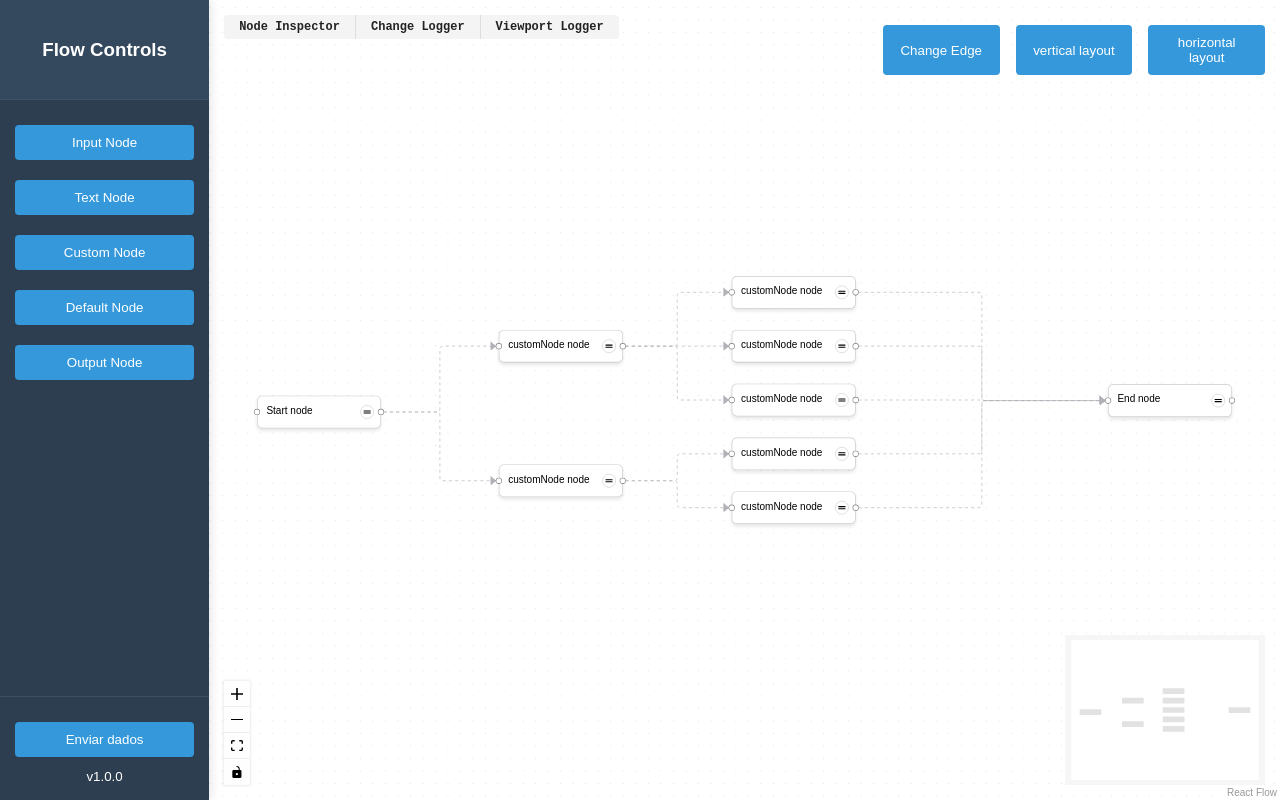
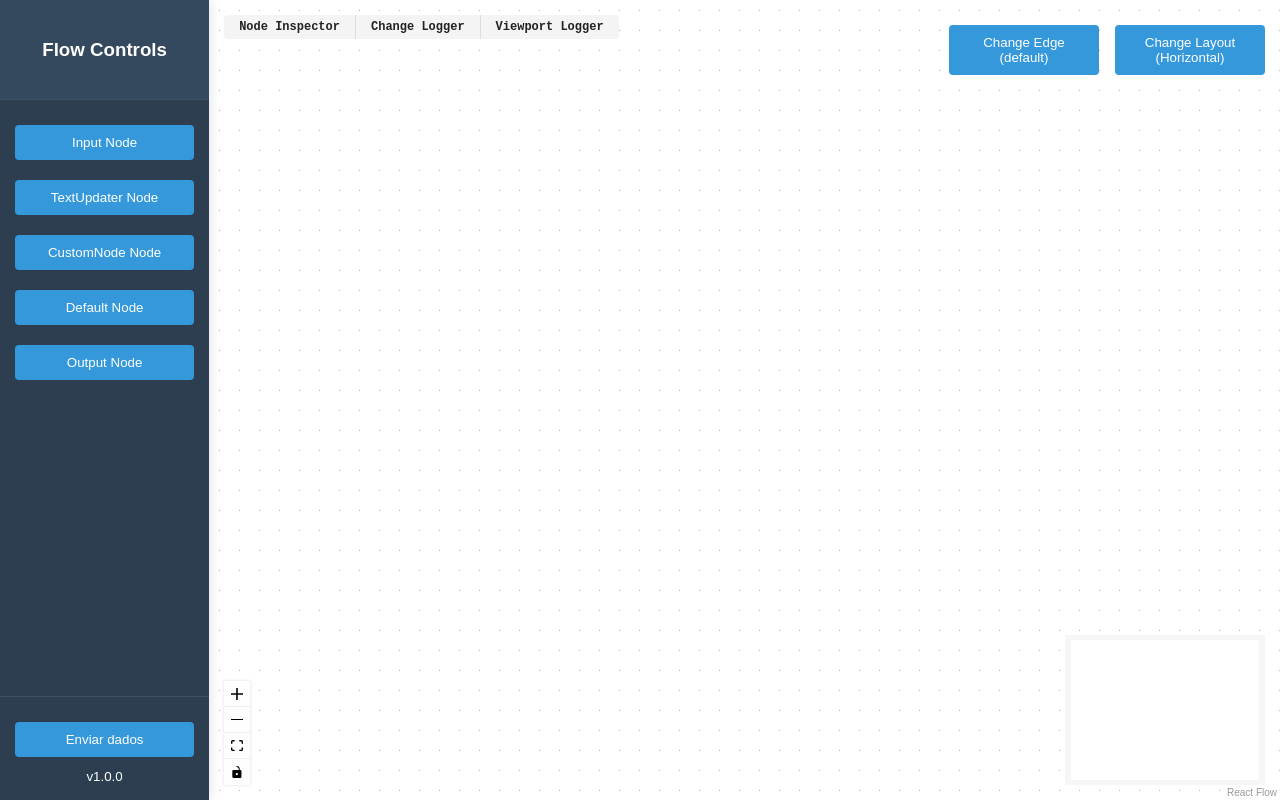
Before and after one commit to AlanAlvesOliveira/react-flow-app, a React (Vite) app: page / in a window 1280 px wide. Built offline with nearby package versions, Linux system fonts and the light colour scheme.

Commit message:
correção bugs 2

```diff
--- a/src/components/Flow.jsx
+++ b/src/components/Flow.jsx
@@ -120,7 +120,7 @@ export default function Flow() {
         );
 
         applyLayout(layoutedNodes, layoutedEdges);
-    }, [nodes, edges, setDirection, applyLayout]);
+    }, [nodes, edges, direction, setDirection, applyLayout]);
 
 
     const changeEdge = useCallback(() => {
@@ -140,6 +140,9 @@ export default function Flow() {
             },
         })));
     }, [edgeType, edges, setEdges, setEdgeType]);
+
+
+    const directionButton = direction === 'TB' ? { value: 'LR', label: 'Vertical' } : { value: 'TB', label: 'Horizontal' };
 
     return (
         <div id='app'>
@@ -164,14 +167,12 @@ export default function Flow() {
                 <MiniMap zoomable pannable />
                 <Panel position="top-right">
                     <div style={{ display: 'flex', gap: '1em' }}>
-                        <button className="btn" onClick={() => changeEdge()}>
-                            Change Edge
+                        <button type='button' className="btn btn-change" onClick={() => changeEdge()}>
+                            Change Edge ({edgeType})
                         </button>
-                        <button className="btn" onClick={() => onLayout('TB')}>
-                            vertical layout
-                        </button>
-                        <button className="btn" onClick={() => onLayout('LR')}>
-                            horizontal layout
+
+                        <button type='button' className="btn btn-change" onClick={() => onLayout(directionButton.value)}>
+                            Change Layout ({directionButton.label})
                         </button>
                     </div>
                 </Panel>
--- a/src/components/SideBar.jsx
+++ b/src/components/SideBar.jsx
@@ -8,7 +8,8 @@ export default function SideBar() {
 
 
     const reactFlowInstance = useReactFlow();
-    const { direction, setTypeComponent } = useContext(FlowContext);
+    const context = useContext(FlowContext);
+    const { direction, setTypeComponent } = context;
 
     const onDragStart = (event, nodeType) => {
 
@@ -23,16 +24,15 @@ export default function SideBar() {
     };
 
     const onClick = useCallback((type) => {
-
         const newNode = createNewNode(type, null, direction);
         reactFlowInstance.addNodes(newNode);
-    }, [reactFlowInstance]);
+    }, [reactFlowInstance, direction]);
 
     const handleEnviar = () => {
-        console.log(reactFlowInstance.getNodes());
-        console.log(reactFlowInstance.getEdges());
+        console.log(context);
     }
 
+    const nodeTypes = ['input', 'textUpdater', 'customNode', 'default', 'output'];
 
     return (
 
@@ -41,50 +41,18 @@ export default function SideBar() {
                 <h3>Flow Controls</h3>
             </div>
             <div className="sidebar-content">
-
-
-                <button
-                    className="btn"
-                    onClick={() => onClick('input')}
-                    onDragStart={(e) => onDragStart(e, 'input')}
-                    draggable
-                >
-                    Input Node
-                </button>
-                <button
-                    className="btn"
-                    onClick={() => onClick('textUpdater')}
-                    onDragStart={(e) => onDragStart(e, 'textUpdater')}
-                    draggable
-                >
-                    Text Node
-                </button>
-
-                <button
-                    className="btn"
-                    onClick={() => onClick('customNode')}
-                    onDragStart={(e) => onDragStart(e, 'customNode')}
-                    draggable
-                >
-                    Custom Node
-                </button>
-                <button
-                    className="btn"
-                    onClick={() => onClick('default')}
-                    onDragStart={(e) => onDragStart(e, 'default')}
-                    draggable
-                >
-                    Default Node
-                </button>
-
-                <button
-                    className="btn"
-                    onClick={() => onClick('output')}
-                    onDragStart={(e) => onDragStart(e, 'output')}
-                    draggable
-                >
-                    Output Node
-                </button>
+                {nodeTypes.map((type) => (
+                    <button
+                        key={type}
+                        className="btn"
+                        onClick={() => onClick(type)}
+                        onDragStart={(e) => onDragStart(e, type)}
+                        onDragEnd={onDragEnd}
+                        draggable
+                    >
+                        {type.charAt(0).toUpperCase() + type.slice(1)} Node
+                    </button>
+                ))}
             </div>
             <div className="sidebar-footer">
                 <button
--- a/src/contexts/flow-context.jsx
+++ b/src/contexts/flow-context.jsx
@@ -2,91 +2,78 @@ import { createContext, useMemo, useReducer } from "react";
 import { dataFlow } from "../data/mockDataFlow";
 
 export const FlowContext = createContext({
-    // Estado inicial
+    //flow
     nodes: [],
     edges: [],
     selectedNode: undefined,
+    //view
     direction: 'LR',
     edgeType: 'default',
+    //dnd
     typeComponent: null,
 
 
-    // Ações
+    //actions=>flow
     setNodes: (nodes) => { },
     setEdges: (edges) => { },
     setSelectedNode: (node) => { },
-    setEdgeType: (edgeType) => { },
     updateNode: (node) => { },
     deleteNode: (nodeId) => { },
     applyLayout: (nodes, edges, direction) => { },
+    //actions=>view
+    setDirection: (direction) => { },
+    setEdgeType: (edgeType) => { },
+    //actions=>dnd
     setTypeComponent: (type) => { },
-    setDirection: (direction) => { }
 });
 
 
-const initialState = dataFlow
+//const initialState = dataFlow
 
-// const initialState = {
-//     flowName: "flowName",
-//     direction: "TB",
-//     selectedNode: undefined,
-//     typeComponent: null,
-//     nodes: [],
-//     edges: []
-// };
+const initialState = {
+    flowName: 'flowName',
+    direction: 'LR',
+    edgeType: 'default',
+    selectedNode: undefined,
+    typeComponent: null,
+    nodes: [],
+    edges: []
+};
 
 export default function FlowContextProvider({ children }) {
 
     const [state, dispatch] = useReducer(flowReducer, initialState);
 
-    const setNodes = (nodes) => dispatch({ type: ActionTypes.SET_NODES, payload: nodes });
-    const setEdges = (edges) => dispatch({ type: ActionTypes.SET_EDGES, payload: edges });
-    const setSelectedNode = (node) => dispatch({ type: ActionTypes.SET_SELECTED_NODE, payload: node });
-    const setEdgeType = (edgeType) => dispatch({ type: ActionTypes.SET_EDGE_TYPE, payload: edgeType });
-    const updateNode = (node) => dispatch({ type: ActionTypes.UPDATE_NODE, payload: node });
-    const deleteNode = (nodeId) => dispatch({ type: ActionTypes.DELETE_NODE, payload: nodeId });
-    const applyLayout = (nodes, edges, direction) => dispatch({ type: ActionTypes.LAYOUT_CHANGE, payload: { nodes, edges, direction } });
-    const setTypeComponent = (type) => dispatch({ type: ActionTypes.SET_TYPE_COMPONENT, payload: type });
-    const setDirection = (direction) => dispatch({ type: ActionTypes.SET_DIRECTION, payload: direction });
+    const actions = useMemo(() => ({
+        setNodes: (nodes) => dispatch({ type: ActionTypes.SET_NODES, payload: nodes }),
+        setEdges: (edges) => dispatch({ type: ActionTypes.SET_EDGES, payload: edges }),
+        setSelectedNode: (node) => dispatch({ type: ActionTypes.SET_SELECTED_NODE, payload: node }),
+        setEdgeType: (edgeType) => dispatch({ type: ActionTypes.SET_EDGE_TYPE, payload: edgeType }),
+        updateNode: (node) => dispatch({ type: ActionTypes.UPDATE_NODE, payload: node }),
+        deleteNode: (nodeId) => dispatch({ type: ActionTypes.DELETE_NODE, payload: nodeId }),
+        applyLayout: (nodes, edges, direction) => dispatch({ type: ActionTypes.LAYOUT_CHANGE, payload: { nodes, edges, direction } }),
+        setTypeComponent: (type) => dispatch({ type: ActionTypes.SET_TYPE_COMPONENT, payload: type }),
+        setDirection: (direction) => dispatch({ type: ActionTypes.SET_DIRECTION, payload: direction }),
+    }), []);
 
     const value = useMemo(() => ({
 
         nodes: state.nodes,
         edges: state.edges,
-        edgeType: state.edges?.length > 0 ? state.edges[0].type : 'default',
+        edgeType: state.edgeType,
         selectedNode: state.selectedNode,
         direction: state.direction,
         typeComponent: state.typeComponent,
 
-        setNodes,
-        setEdges,
-        setSelectedNode,
-        setEdgeType,
-        updateNode,
-        deleteNode,
-        applyLayout,
-        setTypeComponent,
-        setDirection
+        ...actions
     }), [
         state.nodes,
         state.edges,
         state.edgeType,
         state.selectedNode,
         state.direction,
-        state.typeComponent,
-
-        setNodes,
-        setEdges,
-        setSelectedNode,
-        setEdgeType,
-        updateNode,
-        deleteNode,
-        applyLayout,
-        setTypeComponent,
-        setDirection
+        state.typeComponent
     ]);
-
-
 
     return (
         <FlowContext.Provider value={value}>
@@ -152,6 +139,6 @@ function flowReducer(state, action) {
                 typeComponent: action.payload
             }
         default:
-            return state;
+            throw new Error(`Unknown action type: ${action.type}`);
     }
 }
--- a/src/index.css
+++ b/src/index.css
@@ -88,6 +88,10 @@ body {
   cursor: pointer;
   margin: 10px 0;
   transition: background-color 0.2s;
+}
+
+.btn-change {
+  max-width: 150px;
 }
 
 .btn-add:hover {
```
